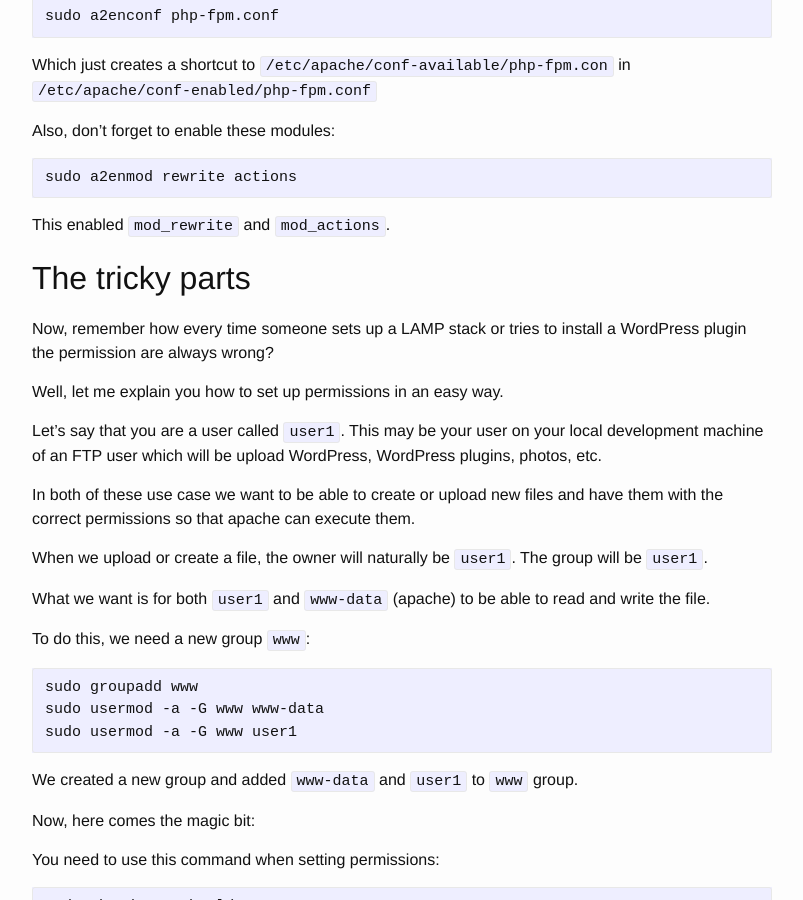
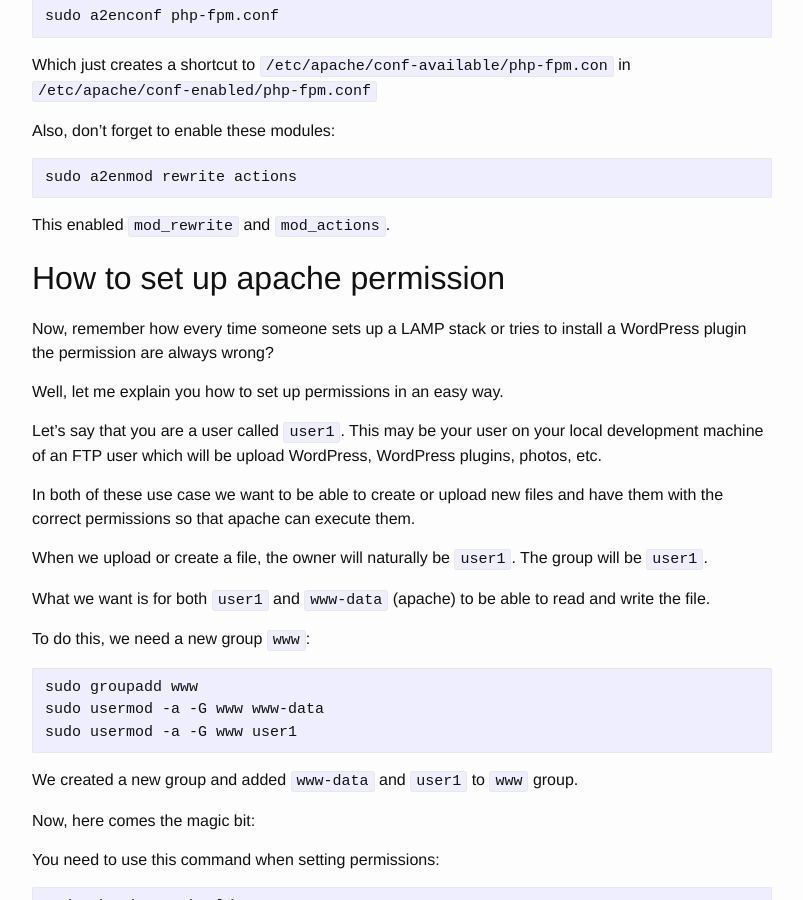
Before and after one commit to gskema/gskema.github.io, a Jekyll site: the page built from _posts/2016-02-18-how-to-install-php7-lamp-server-on-ubuntu.md, in a window 1280 px wide and 900 px high, scrolled down 1025 px. Shown: the whole window, without its empty margins (238-1041 px from the left). Built offline with Jekyll 4.4.1, drawn with Linux system fonts in a browser that asks for light colours; comment, search, counter and statistics services are not loaded; some of the changed text lies outside the part shown.

Commit message:
[*] Better section headings for lamp tutorial

```diff
--- a/_posts/2016-02-18-how-to-install-php7-lamp-server-on-ubuntu.md
+++ b/_posts/2016-02-18-how-to-install-php7-lamp-server-on-ubuntu.md
@@ -54,7 +54,7 @@
 
 This enabled `mod_rewrite` and `mod_actions`.
 
-## The tricky parts
+## How to set up apache permission
 
 Now, remember how every time someone sets up a LAMP stack or tries to install a WordPress plugin
 the permission are always wrong?
@@ -115,6 +115,8 @@
 
     sudo apache2ctl stop
     sudo apache2ctl start
+
+## How to set up apache hosts
 
 Now that we have that set up, we will need to set up websites.
 If you're trying to run a single website, you'll need to edit
```
